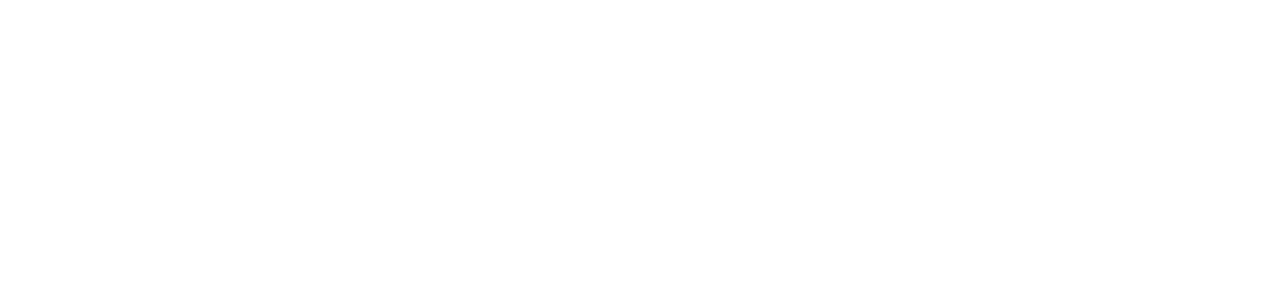
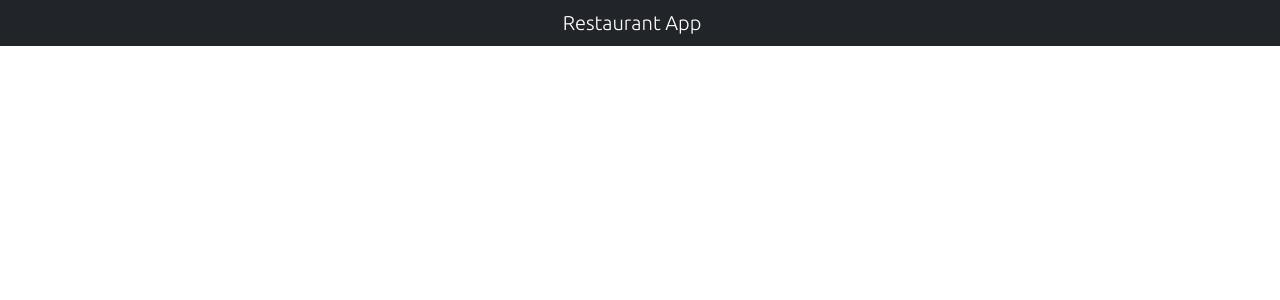
Before and after one commit to majedulleon/Restaurant-React-App, a React (Create React App) app: page / in a window 1280 px wide. Shown: the top 300 px of the page. Built offline with nearby package versions, Linux system fonts and the light colour scheme.

Commit message:
navigation bar Using reactstrap

```diff
--- a/src/Components/header/Header.js
+++ b/src/Components/header/Header.js
@@ -1,9 +1,10 @@
 import React from "react";
+import Navigation from "./Navigation";
 
 let Header = () => {
     return (
         <div>
-
+            <Navigation/>
         </div>
     );
 }
--- /dev/null
+++ b/src/Components/header/Navigation.js
@@ -0,0 +1,17 @@
+import React from "react";
+import {Navbar, NavbarBrand} from "reactstrap";
+
+let Navigation = () => {
+    return (
+        <div>
+            <Navbar dark color="dark">
+                <navBrand className="container">
+                    <NavbarBrand href="#">Restaurant App</NavbarBrand>
+                </navBrand>
+
+            </Navbar>
+        </div>
+    );
+}
+
+export default Navigation;
```
